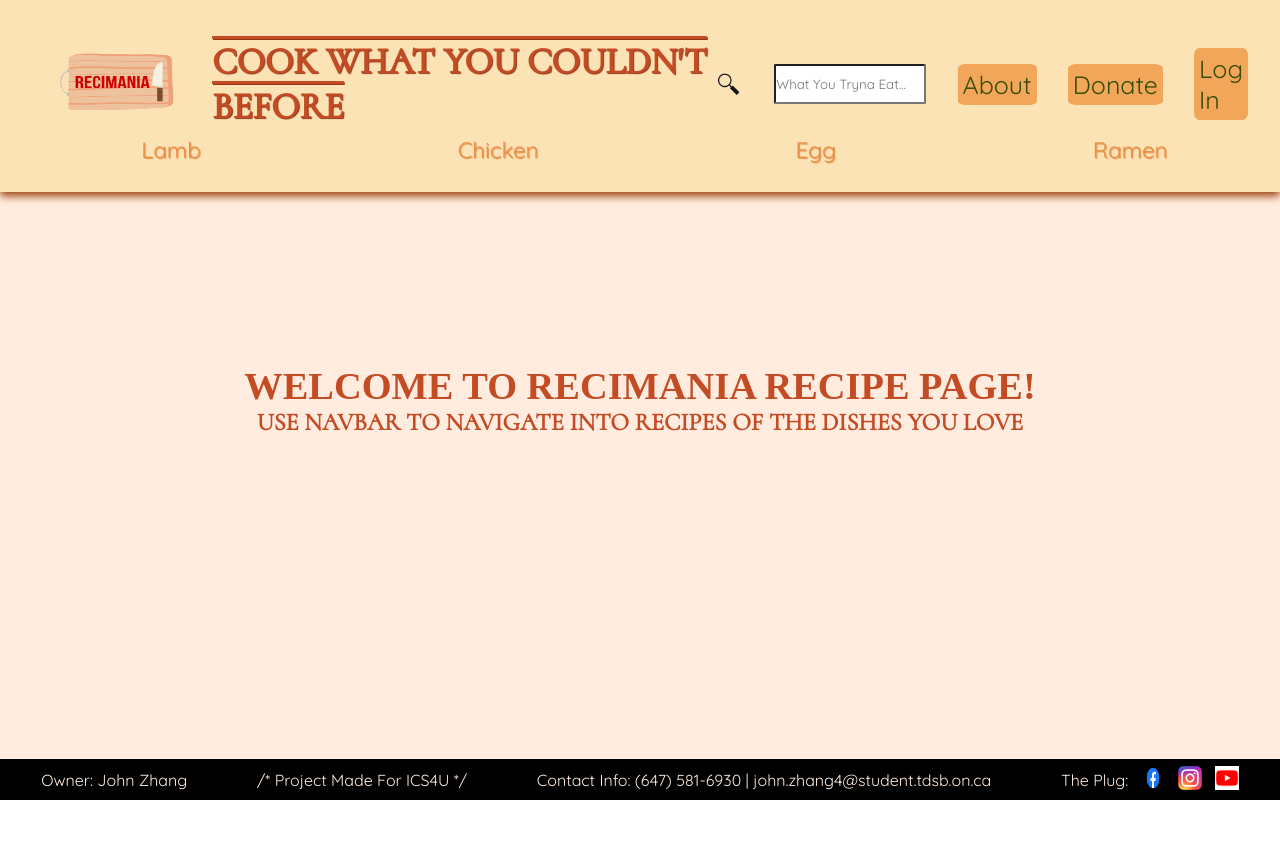
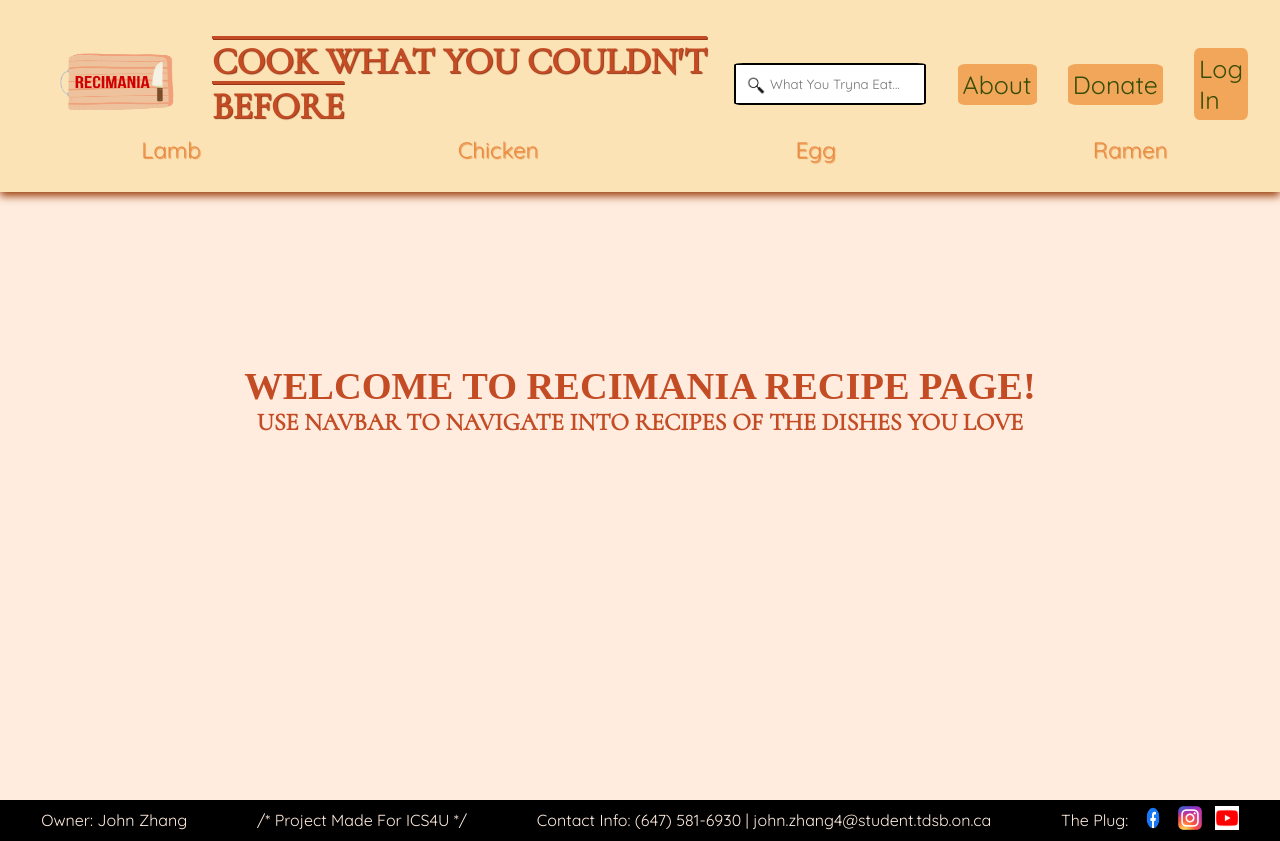
Before and after one commit to jonz9/WebsiteProj, a plain HTML site: page index.html in a window 1280 px wide. Before the commit the page ends 800 px from the top, so only its background shows below. Drawn offline with Linux system fonts and the light colour scheme.

Commit message:
fixed the searchbar to make it more appealing

```diff
--- a/index.html
+++ b/index.html
@@ -16,10 +16,11 @@
                     <h2>COOK WHAT YOU COULDN'T BEFORE</h2>
                 </div>
 
-
                 <div class="navbar-top-right">
-                    <img src="images/search-button.png" alt="search-button" height="28px" width="28px">
-                    <input type="text" placeholder="What You Tryna Eat...">
+                    <form action="" class="searchbar">
+                        <button type="submit"><img src="images/search-button.png" alt="search-button" height="21px" width="21px"></button>
+                        <input type="text" placeholder="What You Tryna Eat...">
+                    </form>
                     <a href="About.html" class="navlinks">About</a>
                     <a href="Donate.html" class="navlinks">Donate</a>
                     <a href="LogIn.html" class="navlinks">Log In</a>
@@ -32,6 +33,7 @@
                 <a href="Ramen" class="recipes">Ramen</a>
             </div>
         </div>
+
     </section>
 
     <section class="welcome-page">
--- a/styles.css
+++ b/styles.css
@@ -13,13 +13,26 @@
     height: 100px;
 }
 
-input[type=text] {
-    height: 3em;
-    max-width: 18em;
-    border-radius: 2%;
+.searchbar button {
+    border: none;
+    height: 28px;
+    width: 28px;
+    padding: 0.3em 0em 0em 0em;
+    background-color: white;
+    border-radius: 50%;
 }
-input[type=text]:focus {
-    border: 0.18em solid black;
+.searchbar {
+    display: flex;
+    background-color: white;
+    height: 2em;
+    max-width: 20em;
+    padding: 0.3em;
+    border-radius: 5%;
+    border: black solid 2.2px;
+}
+.searchbar input {
+    outline: none;
+    border: none;
 }
 
 .navbar-container {
@@ -122,7 +135,7 @@ input[type=text]:focus {
 }
 
 .footer {
-    position: fixed; /* change to relative when adding slideshow */
+    position: static;
     width: 100%;
     background-color: black;
     color: #ffecdf;
```
